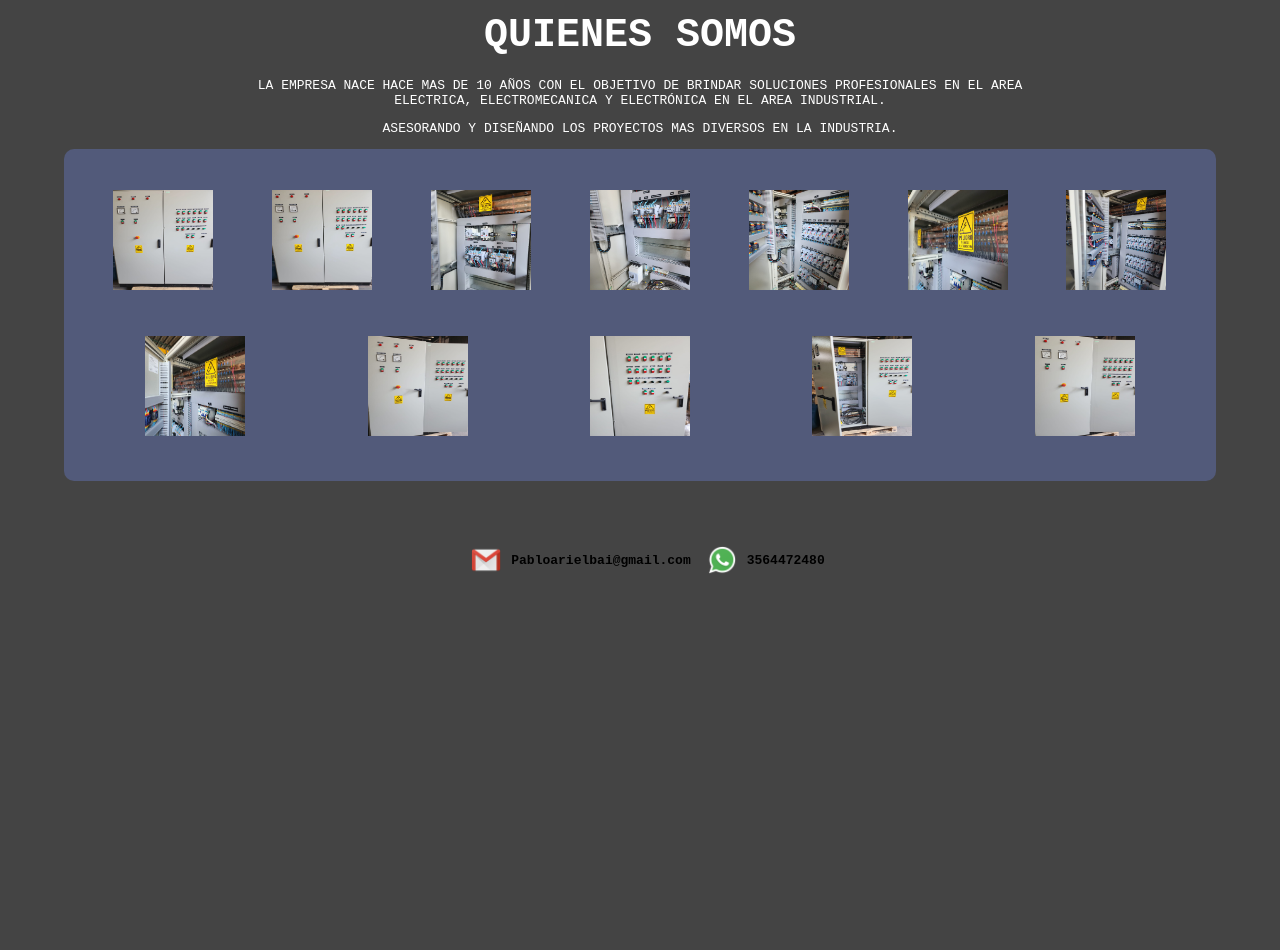
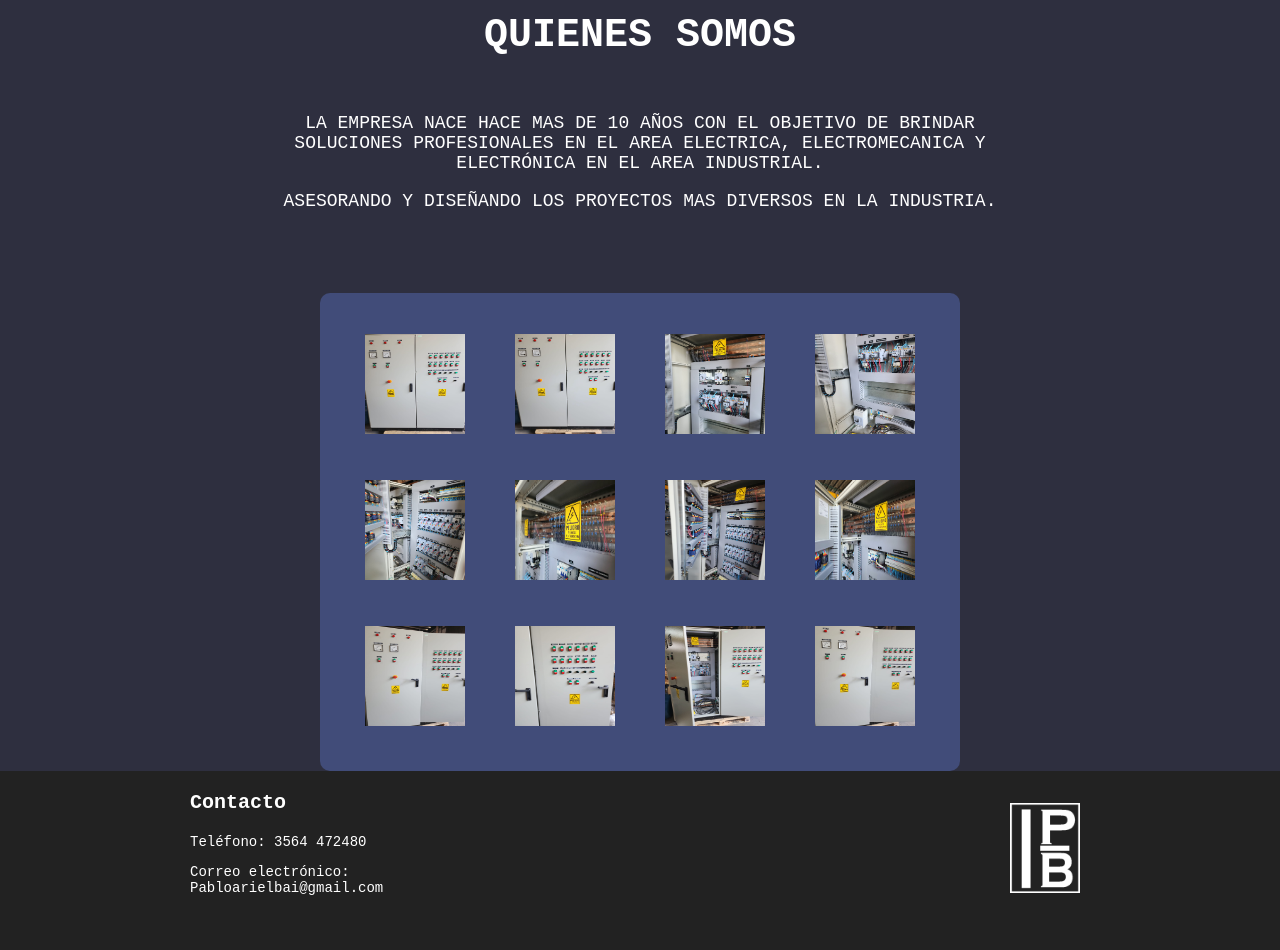
Before and after one commit to ThomasLlopiz/PaginaPB, a plain HTML site: page index.html in a window 1280 px wide. Shown: the part 820-1770 px from the top of the page. Before the commit the page ends 1459 px from the top, so only its background shows below. Drawn offline with nearby package versions, Linux system fonts and the light colour scheme.

Commit message:
cambios de yisus

```diff
--- a/index.html
+++ b/index.html
@@ -21,15 +21,15 @@
       </div>
       <div class="menu">
         <ul>
-          <li><a href="#inicio">Inicio</a></li>
+          <li><a href="#banner">Inicio</a></li>
           <li><a href="#nosotros">Nosotros</a></li>
-          <li><a href="#">Trabajos</a></li>
+          <li><a href="#galeria">Trabajos</a></li>
         </ul>
       </div>
     </nav>
 
     <header>
-      <div class="banner-area">
+      <div id="banner" class="banner-area">
         <div class="single-banner">
           <div class="banner-img">
             <img src="img/p1.jpg" alt="" />
@@ -81,7 +81,7 @@
           SOLUCIONES PROFESIONALES EN EL AREA ELECTRICA, ELECTROMECANICA Y
           ELECTRÓNICA EN EL AREA INDUSTRIAL.
         </p>
-        <p>
+        <p class="text-presentation">
           ASESORANDO Y DISEÑANDO LOS PROYECTOS MAS DIVERSOS EN LA INDUSTRIA.
         </p>
       </section>
@@ -266,19 +266,26 @@
           <a class="cerrar" href="#galeria">X</a>
         </div>
       </div>
-
-      <div class="footer">
-        <a
-          href="https://mail.google.com/mail/u/0/?tab=rm&ogbl#inbox?compose=new"
-          target="_blank"
-          ><img class="imgfooter" src="img/icongmail.png" />
-        </a>
-        <h4>Pabloarielbai@gmail.com</h4>
-        <a href="https://wa.me/+5493564472480" target="_blank"
-          ><img class="imgfooter" src="img/iconwpp.png" />
-        </a>
-        <h4>3564472480</h4>
-      </div>
+      <footer>
+        <div class="container">
+          <div class="footer-columns">
+            <div class="footer-column">
+              <h3>Contacto</h3>
+              <p><i class="fas fa-phone-alt"></i> Teléfono: 3564 472480</p>
+              <p>
+                <i class="fas fa-envelope"></i> Correo electrónico:
+                Pabloarielbai@gmail.com
+              </p>
+            </div>
+            <img
+              src="img/Logo IPB.png"
+              id="logo"
+              class="elemento"
+              alt="ingenieroPabloBai"
+            />
+          </div>
+        </div>
+      </footer>
     </main>
 
     <script src="https://cdnjs.cloudflare.com/ajax/libs/jquery/3.4.1/jquery.min.js"></script>
--- a/style.css
+++ b/style.css
@@ -115,16 +115,19 @@ nav{
     opacity: .75;
 }
 .presentation{
+    height: 280px;
     color: #fff;
     text-align: center;
     text-transform: uppercase;
 }
 .title-presentation{
     font-size: 40px;
+    height: 80px;
 }
 .text-presentation{
     margin-left: 20%;
     margin-right: 20%;
+    font-size: 18px;
 }
 
     /*GALERIA*/
@@ -135,7 +138,7 @@ nav{
     align-items: center;
 }
 .galeria{
-    background-color: #525A7A;
+    background-color: #414c79;
     border-radius: 10px;
     display: flex;
     flex-flow: wrap;
@@ -148,8 +151,8 @@ nav{
     padding: 1rem;
 }
 .galeria img:hover{
-    -webkit-transform: scale(2.5);
-    transform: scale(2.5);
+    -webkit-transform: scale(1.5);
+    transform: scale(1.5);
 }
 
 h2 {
@@ -191,10 +194,10 @@ h2 {
     margin-right:5px;
 }
 .sticky li p{
-    padding-top:5px;
+    padding-top: 12px;
     margin:0px;
     line-height:16px;
-    font-size:11px;
+    font-size:20px;
 }
 .sticky li p a{
     text-decoration:none;
@@ -205,7 +208,7 @@ h2 {
 }
 
 body {
-	background: #444;
+	background: #2e2f3f;
 	margin: 0;
 	font-family: monospace;
 }
@@ -218,7 +221,7 @@ h1 {
 /*Estilos de la galeria*/
 
 .galeria {
-	width: 90%;
+	width: 50%;
 	margin: auto;
 	list-style: none;
 	padding: 20px;
@@ -308,16 +311,58 @@ h1 {
 }
 
 /*FOOTER*/
-.footer{
-    text-align: center;
+
+footer {
+    background-color: #222;
+    color: #fff;
+    padding: 0px 0;
+  }
+
+  .container {
+    max-width: 900px;
+    margin: 0 auto;
+    padding: 0 20px;
+  }
+
+  .footer-columns {
     display: flex;
-    justify-content: center;
-	align-items: center;
-}
-.imgfooter{
-    padding: 4rem 1rem;
+    flex-wrap: wrap;
+    justify-content: space-between;
+  }
+
+  .footer-column {
+    width: 30%;
+    margin-bottom: 40px;
+  }
+
+  .footer-column h3 {
+    font-size: 20px;
+    margin-bottom: 20px;
+  }
+
+  .footer-column ul {
+    list-style: none;
+    padding: 0;
+    margin: 0;
+  }
+
+  .footer-column li {
+    margin-bottom: 10px;
+  }
+
+  .footer-column a {
+    color: #fff;
+    text-decoration: none;
+  }
+
+  .footer-column p {
+    font-size: 14px;
+  }
+
+  #logo{
+    padding: 2rem 1rem;
     float: left;
     padding-right: 10px;
-    width:30px;
-    height:30px;
-}
+    width:70px;
+    height:90px;
+  }
```
Also changed, not shown: img/Logo IPB.png (added).
